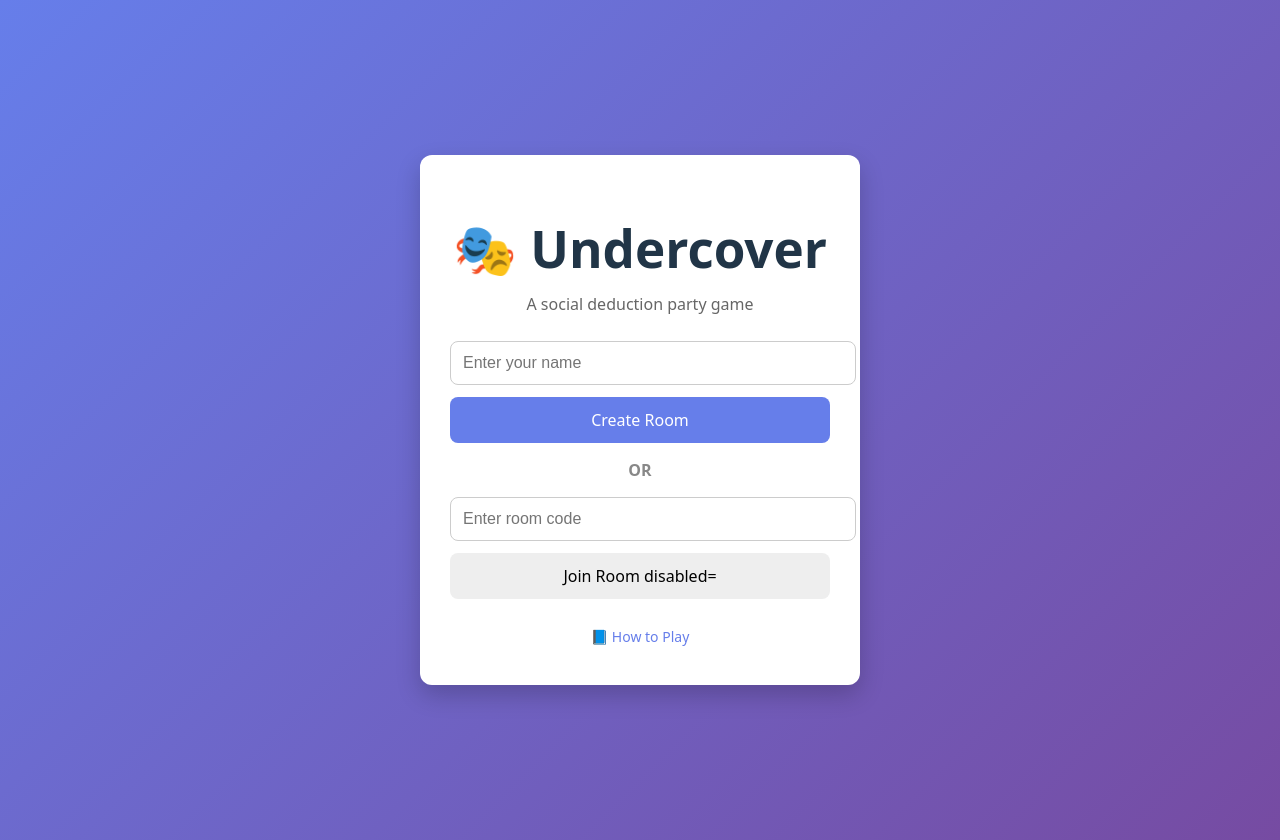
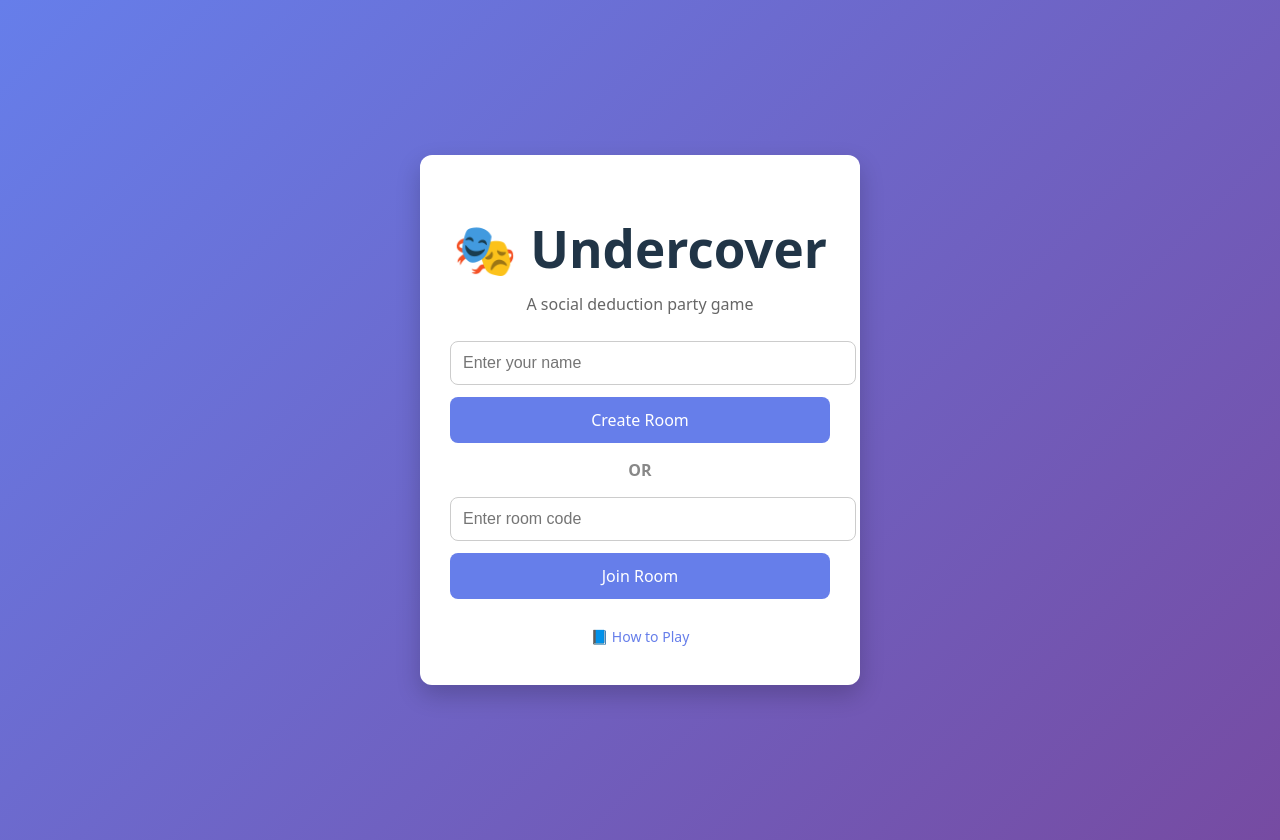
Before and after one commit to devanshverma711/undercover-frontend, a React (Vite) app: page / in a window 1280 px wide. Built offline with nearby package versions, Linux system fonts and the light colour scheme; no server answers.

Commit message:
Fix Join room Button

```diff
--- a/src/pages/Home.jsx
+++ b/src/pages/Home.jsx
@@ -92,9 +92,9 @@ export default function Home() {
           onChange={e => setRoom(e.target.value)}
         />
 
-        <button style={styles.secondaryBtn} onClick={joinRoom}>
+        <button style={styles.primaryBtn} onClick={joinRoom} >
           Join Room
-          disabled={!name || !room}
+
         </button>
 
         {/* How to Play */}
```
